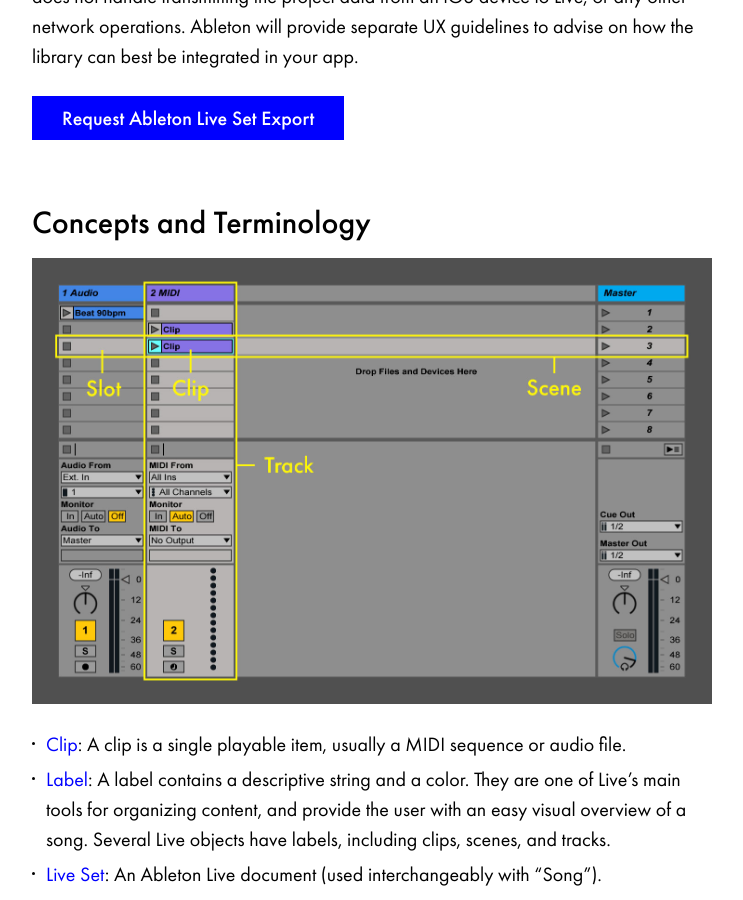
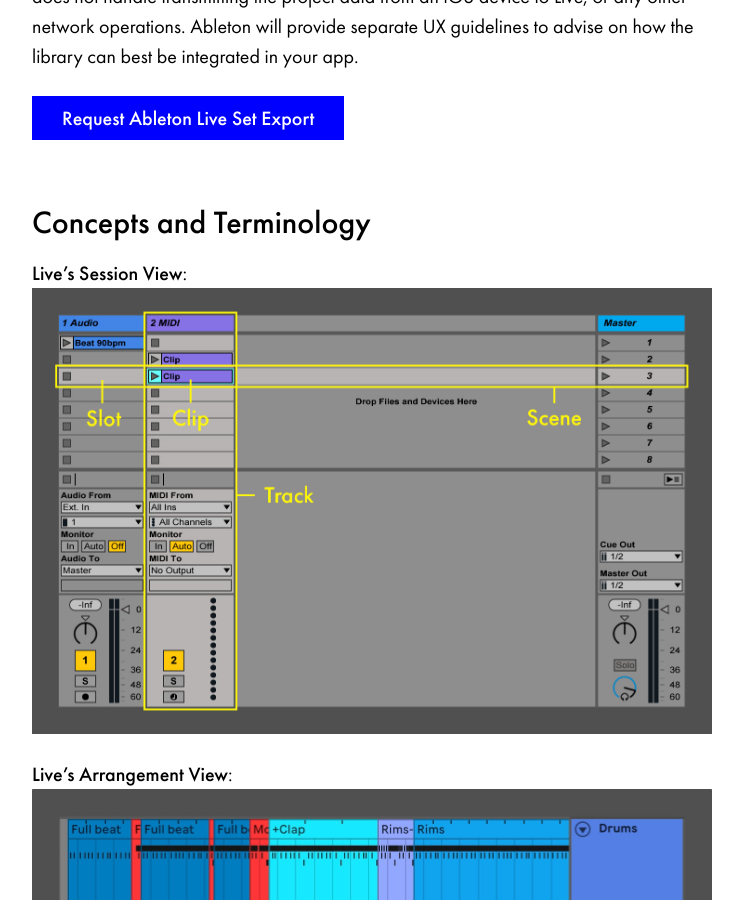
Before and after one commit to Ableton/ableton.github.io, a Jekyll site: the page built from export/index.md, in a window 1280 px wide and 900 px high, scrolled down 524 px. Shown: the whole window, without its empty margins (268-1011 px from the left). Built offline with Jekyll 4.4.1, drawn with Linux system fonts in a browser that asks for light colours.

Commit message:
Add screenshot for arrangement view

```diff
--- a/export/index.md
+++ b/export/index.md
@@ -24,7 +24,11 @@ library can best be integrated in your app.
 
 ## Concepts and Terminology
 
+**Live's Session View**:
 ![Live's Session View](live-session-view.jpg)
+
+**Live's Arrangement View**:
+![Live's Arrangement View](live-arrangement-view.jpg)
 
 * [Clip][live-manual-clips]: A clip is a single playable item, usually a MIDI sequence or
   audio file.
```
Also changed, not shown: export/live-arrangement-view.jpg (added).
